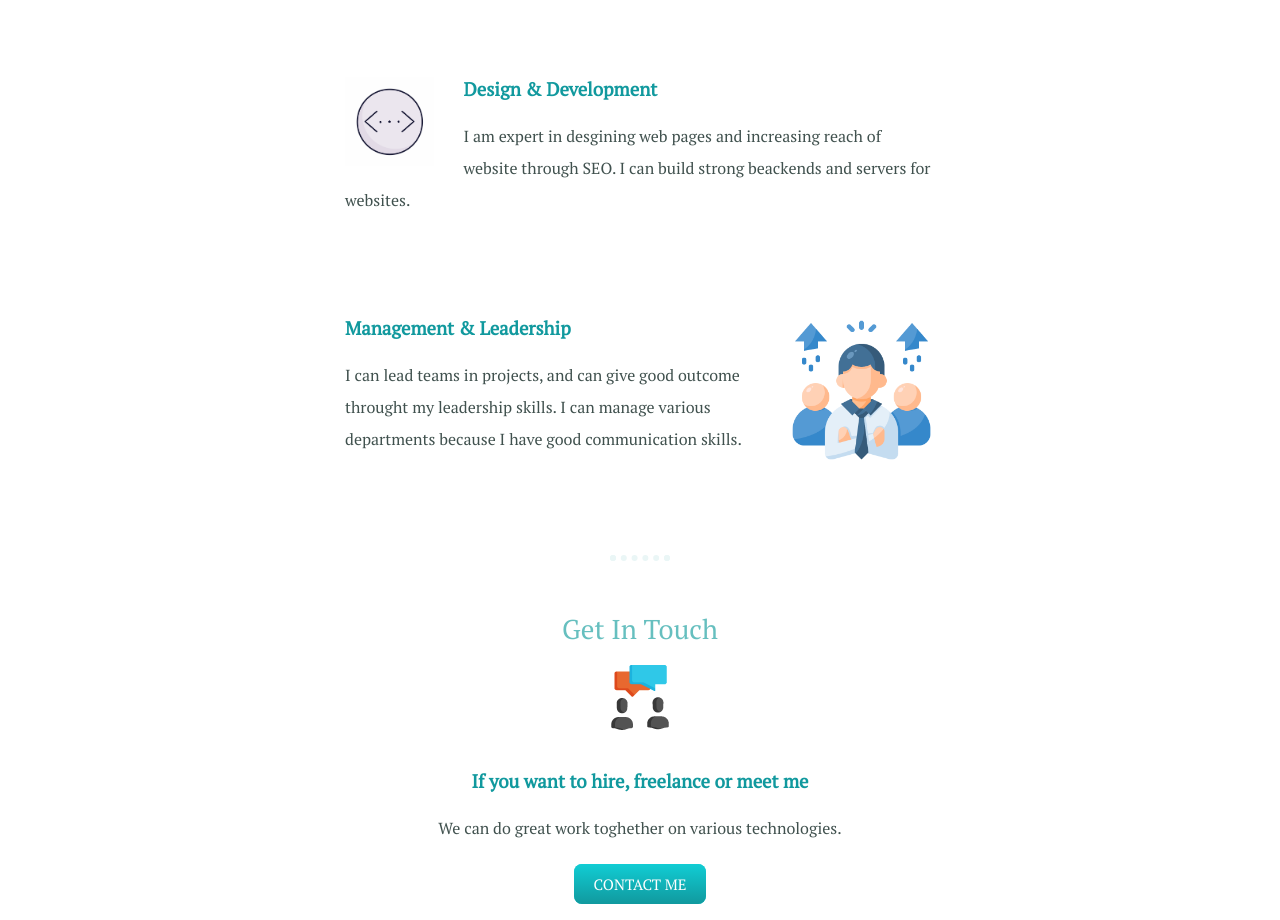
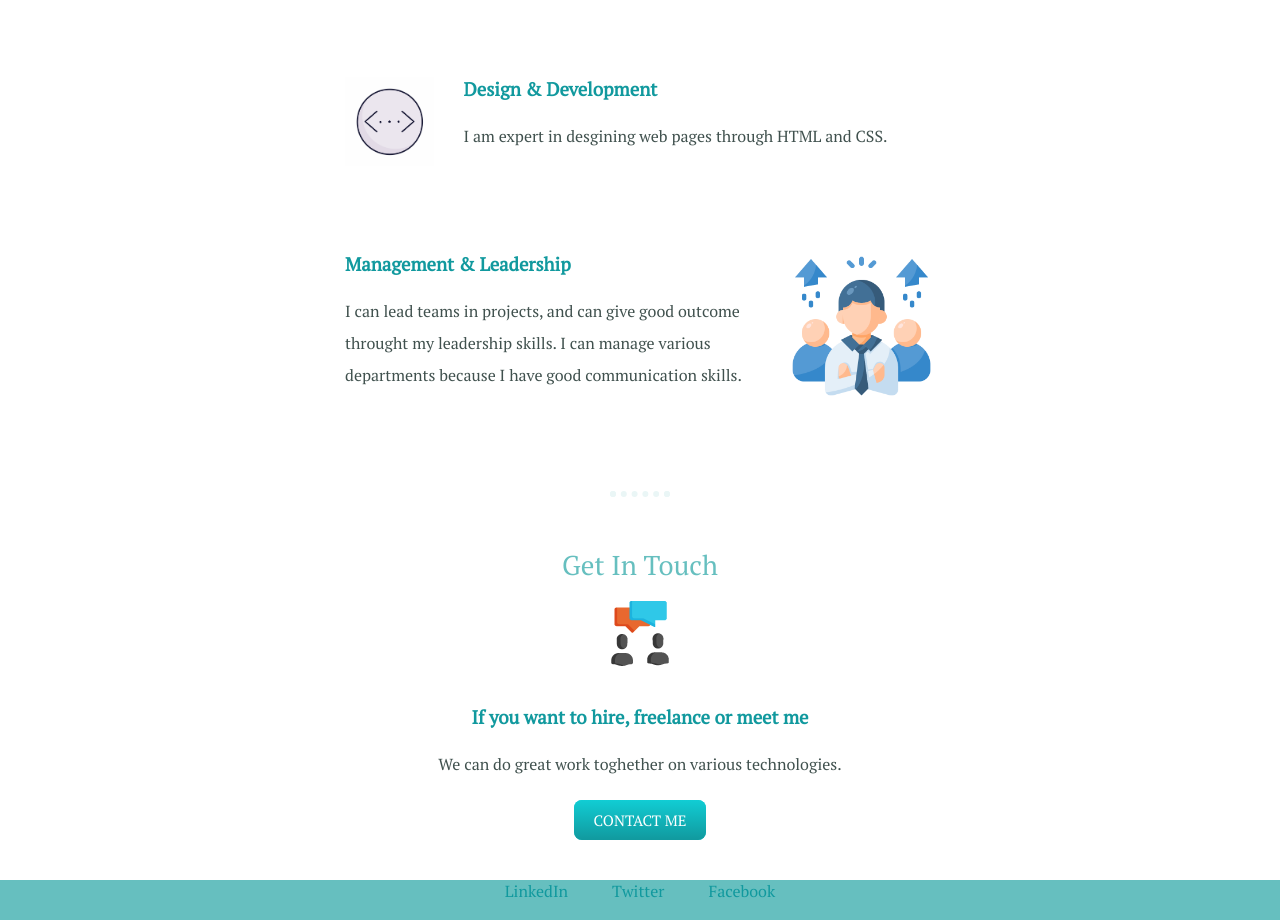
Before and after one commit to avadhut-noola/Personal-site, a plain HTML site: page index.html in a window 1280 px wide. Shown: the part 1280-2200 px from the top of the page. Drawn offline with Linux system fonts and the light colour scheme.

Commit message:
Update index.html

```diff
--- a/index.html
+++ b/index.html
@@ -31,7 +31,7 @@
         <div class="skill-row">
           <img class="Coding" src="img/code_anim.gif" alt="code_anim">
           <h3>Design & Development</h3>
-          <p>I am expert in desgining web pages and increasing reach of website through SEO. I can build strong beackends and servers for websites.</p>
+          <p>I am expert in desgining web pages through HTML and CSS.</p>
         </div>
         <div class="skill-row">
           <img class="Leadership" src="img/team-leader.png" alt="leadership">
```
